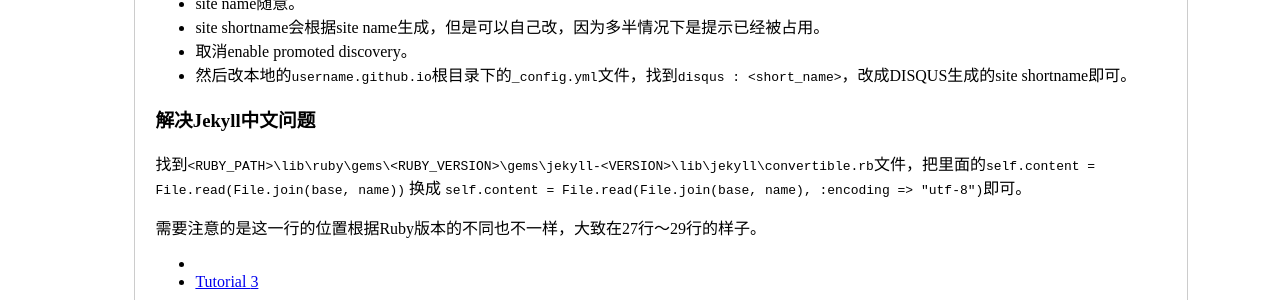
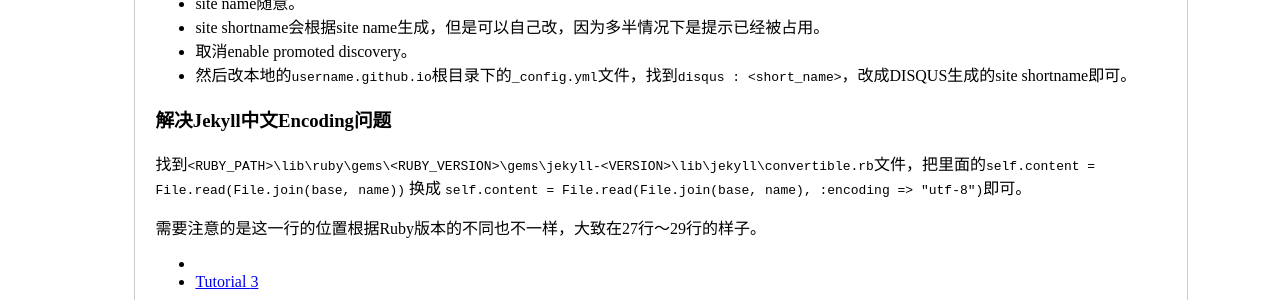
Before and after one commit to hantconny/hantconny.github.io, a Jekyll site: the page built from _posts/core-samples/2013-05-09-using-jekyll-on-windows.md, in a window 1280 px wide. Shown: the part 1378-1678 px from the top of the page. Built offline with Jekyll 4.4.1, drawn with Linux system fonts in a browser that asks for light colours; nearby versions of some CDN libraries; library files that are not in the unit come from our copies; comment, search, counter and statistics services are not loaded.

Commit message:
modify id conflict

```diff
--- a/_posts/core-samples/2013-05-09-using-jekyll-on-windows.md
+++ b/_posts/core-samples/2013-05-09-using-jekyll-on-windows.md
@@ -54,7 +54,7 @@ Jekyll的Blog上给出了一个在Windows平台使用Jekyll的[解决方案](htt
 - 取消enable promoted discovery。
 - 然后改本地的`username.github.io`根目录下的`_config.yml`文件，找到`disqus : <short_name>`，改成DISQUS生成的site shortname即可。
 
-### 解决Jekyll中文问题 ###
+### 解决Jekyll中文Encoding问题 ###
 找到`<RUBY_PATH>\lib\ruby\gems\<RUBY_VERSION>\gems\jekyll-<VERSION>\lib\jekyll\convertible.rb`文件，把里面的`self.content = File.read(File.join(base, name))`
 换成
 `self.content = File.read(File.join(base, name), :encoding => "utf-8")`即可。
```
